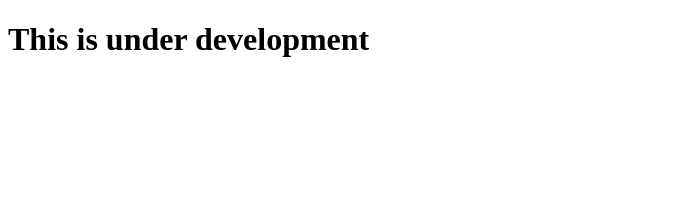
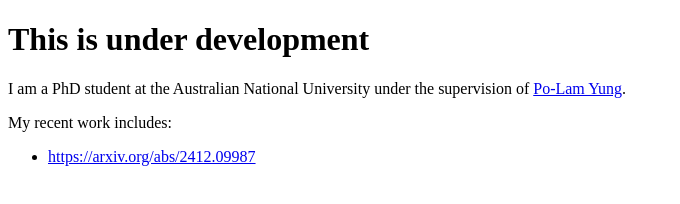
Before and after one commit to Wen-Zha/Wen-Zha, a plain HTML site: page index.html in a window 1280 px wide. Shown: the whole page, without its empty margins (0-680 px from the left). Drawn offline with Linux system fonts and the light colour scheme.

Commit message:
Update index.html

```diff
--- a/index.html
+++ b/index.html
@@ -2,9 +2,19 @@
 <html lang="en">
 <head>
   <meta charset="UTF-8">
-  <title>Under Development</title>
+  <title>Wen Qi Zhang's Homepage</title>
 </head>
 <body>
   <h1>This is under development</h1>
+
+  <p>
+    I am a PhD student at the Australian National University under the supervision of
+    <a href="https://maths-people.anu.edu.au/~plyung/" target="_blank">Po-Lam Yung</a>.
+  </p>
+
+  <p>My recent work includes:</p>
+  <ul>
+    <li><a href="https://arxiv.org/abs/2412.09987" target="_blank">https://arxiv.org/abs/2412.09987</a></li>
+  </ul>
 </body>
 </html>
```
